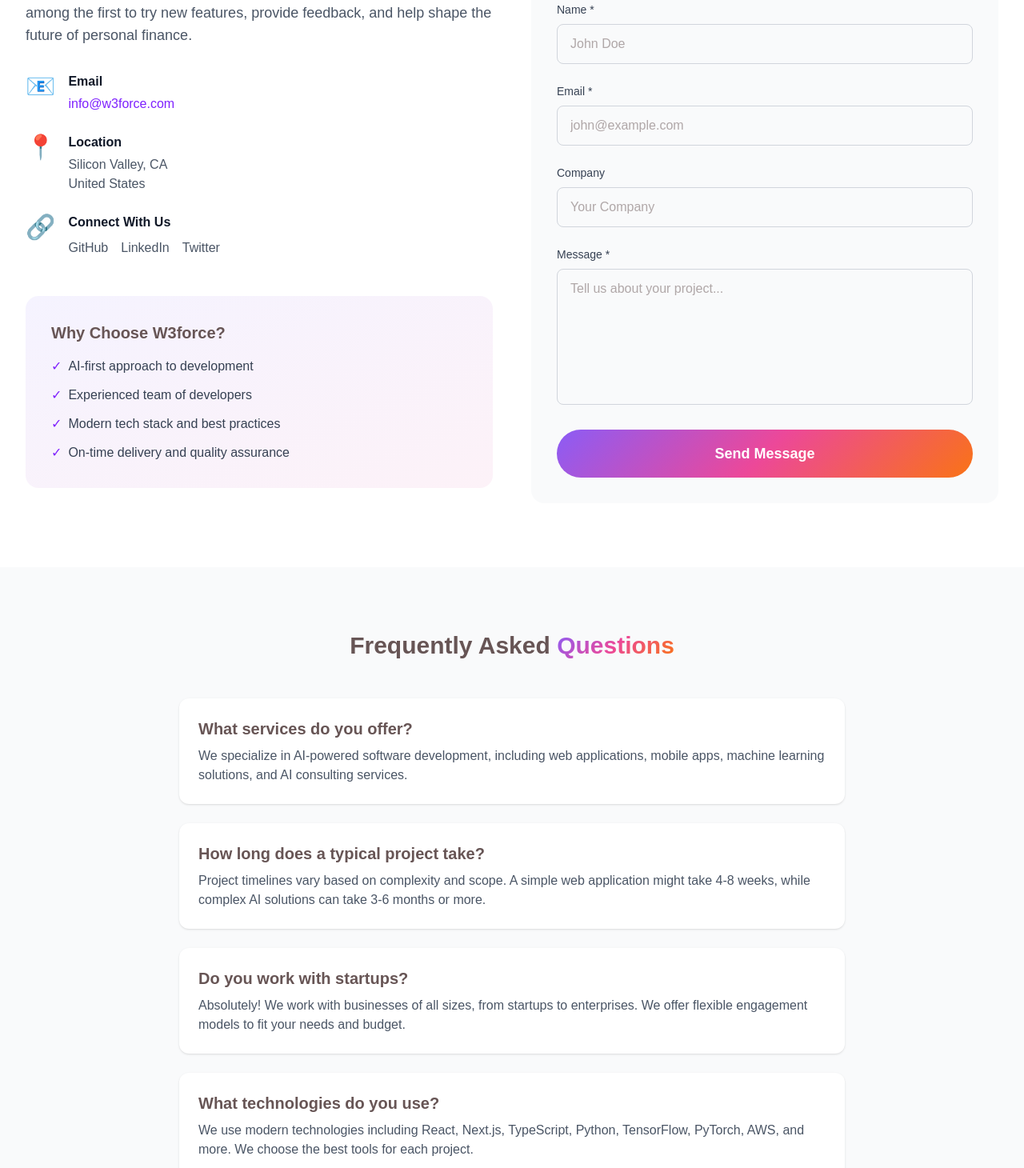
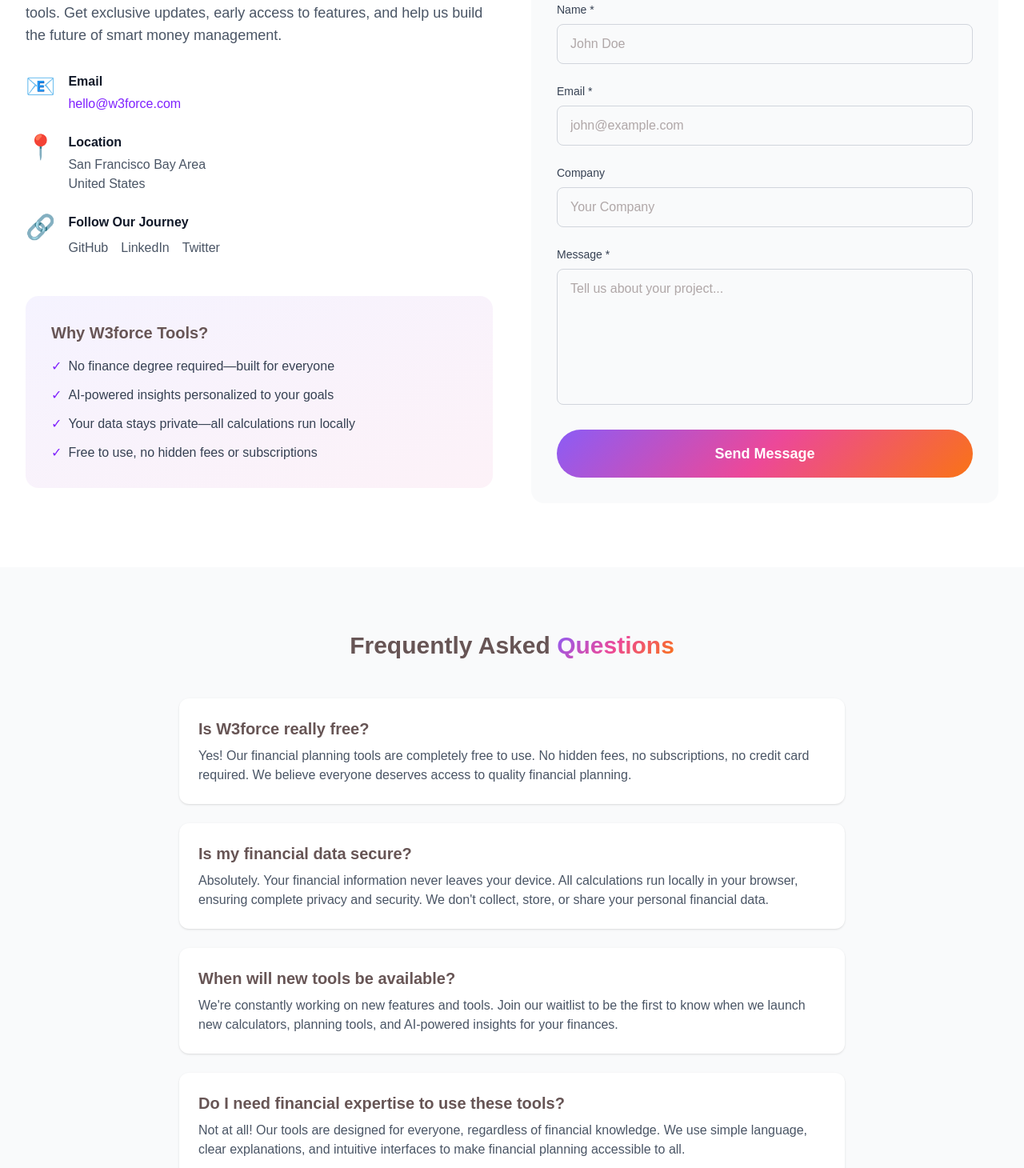
Before and after one commit to w3force/w3force, a Next.js app: page /contact in a window 1280 px wide. Shown: the part 490-1950 px from the top of the page at 80% size. Built offline with nearby package versions, Linux system fonts and the light colour scheme.

Commit message:
Update contact page to match personal finance product focus

```diff
--- a/app/contact/page.tsx
+++ b/app/contact/page.tsx
@@ -33,9 +33,9 @@
                 Get Updates on <span className="gradient-text">New Tools</span>
               </h2>
               <p className="text-lg text-gray-600 mb-8">
-                Sign up to get early access to our latest financial planning tools. Be among
-                the first to try new features, provide feedback, and help shape the future of
-                personal finance.
+                Join our waitlist and be among the first to access new personal finance tools.
+                Get exclusive updates, early access to features, and help us build the future
+                of smart money management.
               </p>
 
               <div className="space-y-6">
@@ -45,10 +45,10 @@
                   <div>
                     <h3 className="font-semibold text-gray-900 mb-1">Email</h3>
                     <a
-                      href="mailto:info@w3force.com"
+                      href="mailto:hello@w3force.com"
                       className="text-violet-600 hover:text-violet-700"
                     >
-                      info@w3force.com
+                      hello@w3force.com
                     </a>
                   </div>
                 </div>
@@ -59,7 +59,7 @@
                   <div>
                     <h3 className="font-semibold text-gray-900 mb-1">Location</h3>
                     <p className="text-gray-600">
-                      Silicon Valley, CA
+                      San Francisco Bay Area
                       <br />
                       United States
                     </p>
@@ -70,7 +70,7 @@
                 <div className="flex items-start">
                   <div className="text-3xl mr-4">🔗</div>
                   <div>
-                    <h3 className="font-semibold text-gray-900 mb-2">Connect With Us</h3>
+                    <h3 className="font-semibold text-gray-900 mb-2">Follow Our Journey</h3>
                     <div className="flex gap-4">
                       <a
                         href="https://github.com/w3force"
@@ -103,23 +103,23 @@
 
               {/* Why Choose Us */}
               <div className="mt-12 p-8 bg-gradient-to-br from-violet-50 to-pink-50 rounded-2xl">
-                <h3 className="text-xl font-bold mb-4">Why Choose W3force?</h3>
+                <h3 className="text-xl font-bold mb-4">Why W3force Tools?</h3>
                 <ul className="space-y-3 text-gray-700">
                   <li className="flex items-start">
                     <span className="text-violet-600 mr-2">✓</span>
-                    <span>AI-first approach to development</span>
+                    <span>No finance degree required—built for everyone</span>
                   </li>
                   <li className="flex items-start">
                     <span className="text-violet-600 mr-2">✓</span>
-                    <span>Experienced team of developers</span>
+                    <span>AI-powered insights personalized to your goals</span>
                   </li>
                   <li className="flex items-start">
                     <span className="text-violet-600 mr-2">✓</span>
-                    <span>Modern tech stack and best practices</span>
+                    <span>Your data stays private—all calculations run locally</span>
                   </li>
                   <li className="flex items-start">
                     <span className="text-violet-600 mr-2">✓</span>
-                    <span>On-time delivery and quality assurance</span>
+                    <span>Free to use, no hidden fees or subscriptions</span>
                   </li>
                 </ul>
               </div>
@@ -127,7 +127,7 @@
 
             {/* Contact Form */}
             <div className="bg-gray-50 p-8 rounded-2xl">
-              <h3 className="text-2xl font-bold mb-6">Send Us a Message</h3>
+              <h3 className="text-2xl font-bold mb-6">Join the Waitlist</h3>
               <ContactForm />
             </div>
           </div>
@@ -143,34 +143,38 @@
 
           <div className="space-y-6">
             <div className="bg-white p-6 rounded-xl shadow-sm">
-              <h3 className="text-xl font-semibold mb-2">What services do you offer?</h3>
+              <h3 className="text-xl font-semibold mb-2">Is W3force really free?</h3>
               <p className="text-gray-600">
-                We specialize in AI-powered software development, including web applications,
-                mobile apps, machine learning solutions, and AI consulting services.
+                Yes! Our financial planning tools are completely free to use. No hidden fees,
+                no subscriptions, no credit card required. We believe everyone deserves access
+                to quality financial planning.
               </p>
             </div>
 
             <div className="bg-white p-6 rounded-xl shadow-sm">
-              <h3 className="text-xl font-semibold mb-2">How long does a typical project take?</h3>
+              <h3 className="text-xl font-semibold mb-2">Is my financial data secure?</h3>
               <p className="text-gray-600">
-                Project timelines vary based on complexity and scope. A simple web application
-                might take 4-8 weeks, while complex AI solutions can take 3-6 months or more.
+                Absolutely. Your financial information never leaves your device. All calculations
+                run locally in your browser, ensuring complete privacy and security. We don't
+                collect, store, or share your personal financial data.
               </p>
             </div>
 
             <div className="bg-white p-6 rounded-xl shadow-sm">
-              <h3 className="text-xl font-semibold mb-2">Do you work with startups?</h3>
+              <h3 className="text-xl font-semibold mb-2">When will new tools be available?</h3>
               <p className="text-gray-600">
-                Absolutely! We work with businesses of all sizes, from startups to enterprises.
-                We offer flexible engagement models to fit your needs and budget.
+                We're constantly working on new features and tools. Join our waitlist to be the
+                first to know when we launch new calculators, planning tools, and AI-powered
+                insights for your finances.
               </p>
             </div>
 
             <div className="bg-white p-6 rounded-xl shadow-sm">
-              <h3 className="text-xl font-semibold mb-2">What technologies do you use?</h3>
+              <h3 className="text-xl font-semibold mb-2">Do I need financial expertise to use these tools?</h3>
               <p className="text-gray-600">
-                We use modern technologies including React, Next.js, TypeScript, Python,
-                TensorFlow, PyTorch, AWS, and more. We choose the best tools for each project.
+                Not at all! Our tools are designed for everyone, regardless of financial knowledge.
+                We use simple language, clear explanations, and intuitive interfaces to make
+                financial planning accessible to all.
               </p>
             </div>
           </div>
```
